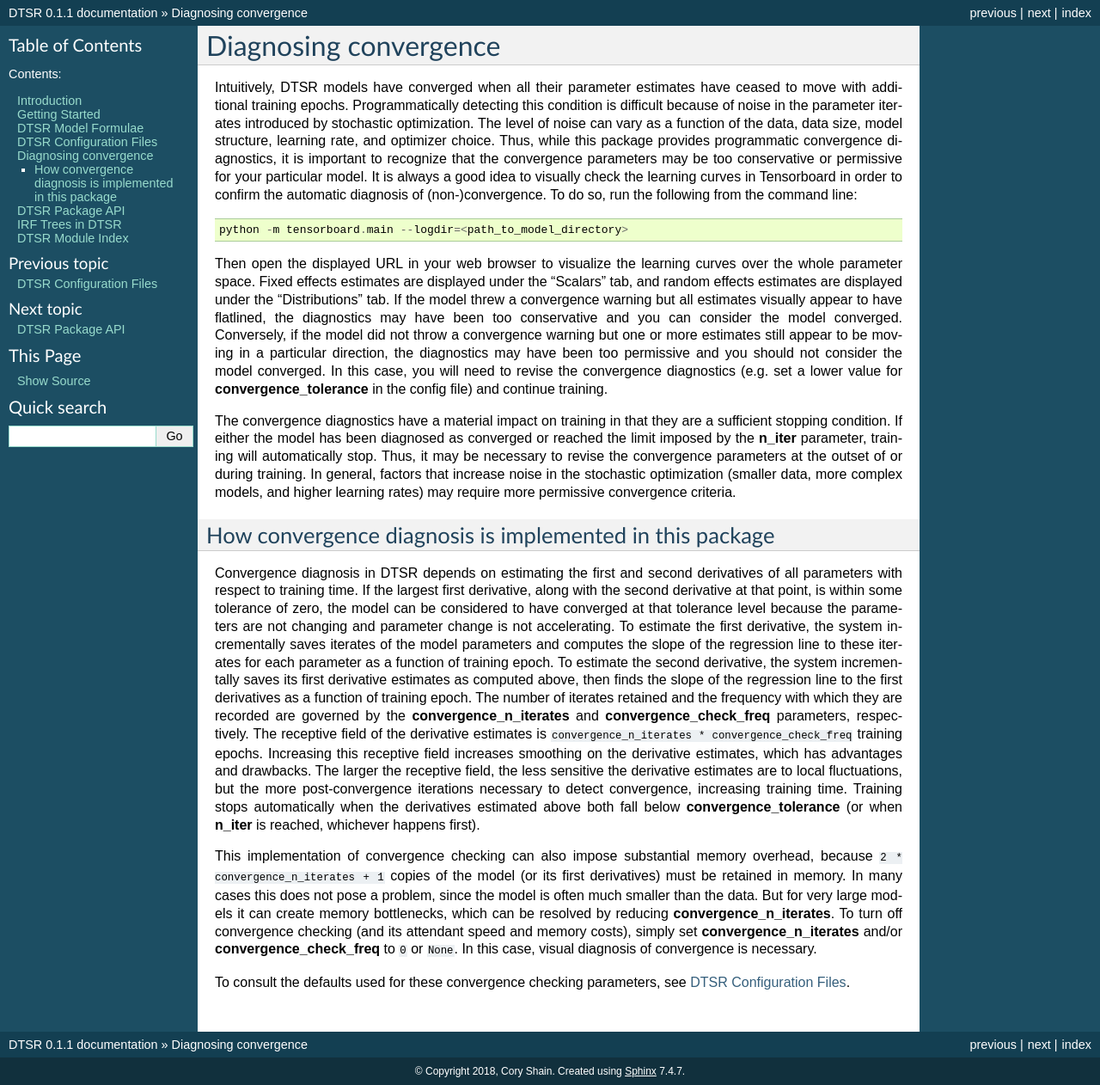
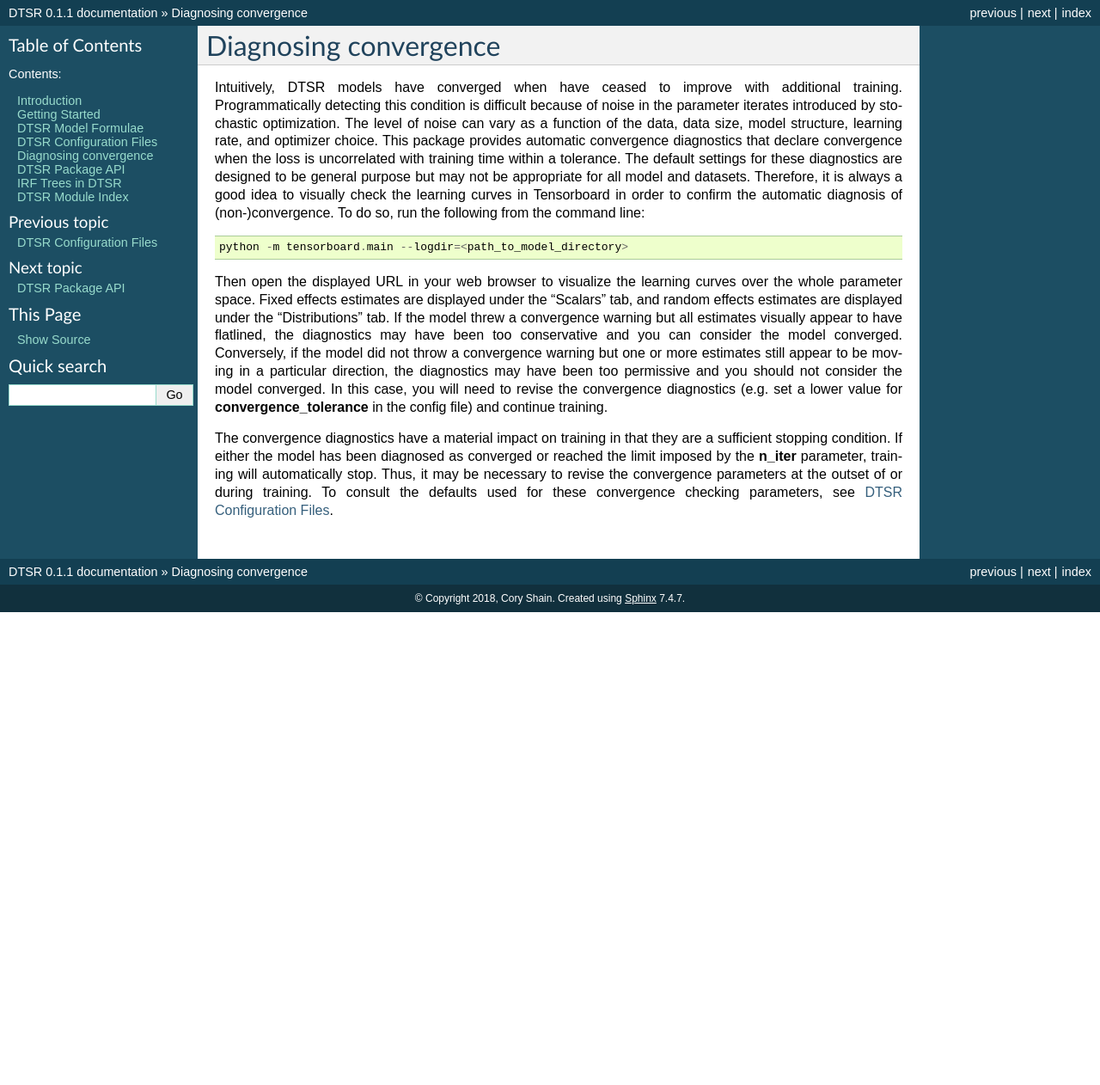
Before and after one commit to coryshain/cdr, a Sphinx documentation site: the page built from docs/source/convergence.rst, in a window 1280 px wide. Shown: the whole page at 86% size. Built offline with Sphinx 7.4.7, drawn with Linux system fonts in a browser that asks for light colours; after the commit the page ends 900 px from its top, so only the background shows below that.

Commit message:
Edits to docs, fixed shift problem with convolve_inputs with implicit standardization

```diff
--- a/docs/source/convergence.rst
+++ b/docs/source/convergence.rst
@@ -3,11 +3,12 @@
 Diagnosing convergence
 ======================
 
-Intuitively, DTSR models have converged when all their parameter estimates have ceased to move with additional training epochs.
+Intuitively, DTSR models have converged when have ceased to improve with additional training.
 Programmatically detecting this condition is difficult because of noise in the parameter iterates introduced by stochastic optimization.
 The level of noise can vary as a function of the data, data size, model structure, learning rate, and optimizer choice.
-Thus, while this package provides programmatic convergence diagnostics, it is important to recognize that the convergence parameters may be too conservative or permissive for your particular model.
-It is always a good idea to visually check the learning curves in Tensorboard in order to confirm the automatic diagnosis of (non-)convergence.
+This package provides automatic convergence diagnostics that declare convergence when the loss is uncorrelated with training time within a tolerance.
+The default settings for these diagnostics are designed to be general purpose but may not be appropriate for all model and datasets.
+Therefore, it is always a good idea to visually check the learning curves in Tensorboard in order to confirm the automatic diagnosis of (non-)convergence.
 To do so, run the following from the command line::
 
     python -m tensorboard.main --logdir=<path_to_model_directory>
@@ -21,26 +22,4 @@ In this case, you will need to revise the convergence diagnostics (e.g. set a lo
 The convergence diagnostics have a material impact on training in that they are a sufficient stopping condition.
 If either the model has been diagnosed as converged or reached the limit imposed by the **n_iter** parameter, training will automatically stop.
 Thus, it may be necessary to revise the convergence parameters at the outset of or during training.
-In general, factors that increase noise in the stochastic optimization (smaller data, more complex models, and higher learning rates) may require more permissive convergence criteria.
-
-
-How convergence diagnosis is implemented in this package
---------------------------------------------------------
-
-Convergence diagnosis in DTSR depends on estimating the first and second derivatives of all parameters with respect to training time.
-If the largest first derivative, along with the second derivative at that point, is within some tolerance of zero, the model can be considered to have converged at that tolerance level because the parameters are not changing and parameter change is not accelerating.
-To estimate the first derivative, the system incrementally saves iterates of the model parameters and computes the slope of the regression line to these iterates for each parameter as a function of training epoch.
-To estimate the second derivative, the system incrementally saves its first derivative estimates as computed above, then finds the slope of the regression line to the first derivatives as a function of training epoch.
-The number of iterates retained and the frequency with which they are recorded are governed by the **convergence_n_iterates** and **convergence_check_freq** parameters, respectively.
-The receptive field of the derivative estimates is ``convergence_n_iterates * convergence_check_freq`` training epochs.
-Increasing this receptive field increases smoothing on the derivative estimates, which has advantages and drawbacks.
-The larger the receptive field, the less sensitive the derivative estimates are to local fluctuations, but the more post-convergence iterations necessary to detect convergence, increasing training time.
-Training stops automatically when the derivatives estimated above both fall below **convergence_tolerance** (or when **n_iter** is reached, whichever happens first).
-
-This implementation of convergence checking can also impose substantial memory overhead, because ``2 * convergence_n_iterates + 1`` copies of the model (or its first derivatives) must be retained in memory.
-In many cases this does not pose a problem, since the model is often much smaller than the data.
-But for very large models it can create memory bottlenecks, which can be resolved by reducing **convergence_n_iterates**.
-To turn off convergence checking (and its attendant speed and memory costs), simply set **convergence_n_iterates** and/or **convergence_check_freq** to ``0`` or ``None``.
-In this case, visual diagnosis of convergence is necessary.
-
 To consult the defaults used for these convergence checking parameters, see :ref:`config`.
```
Also changed, not shown: 3 other files.
